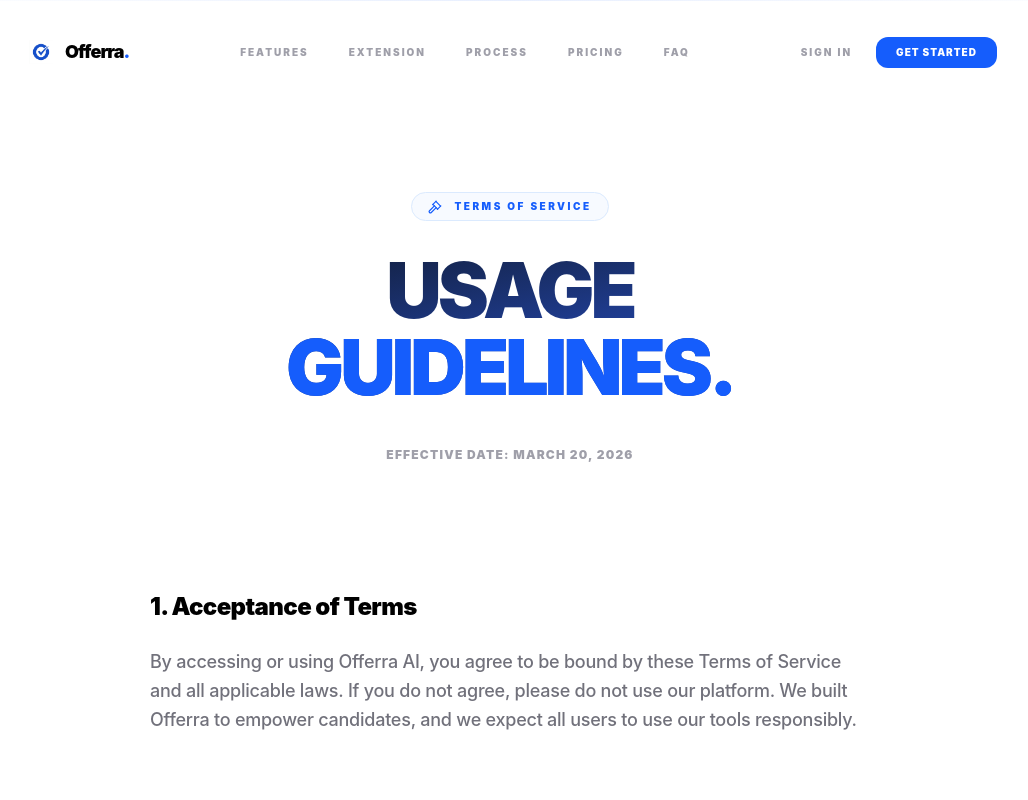
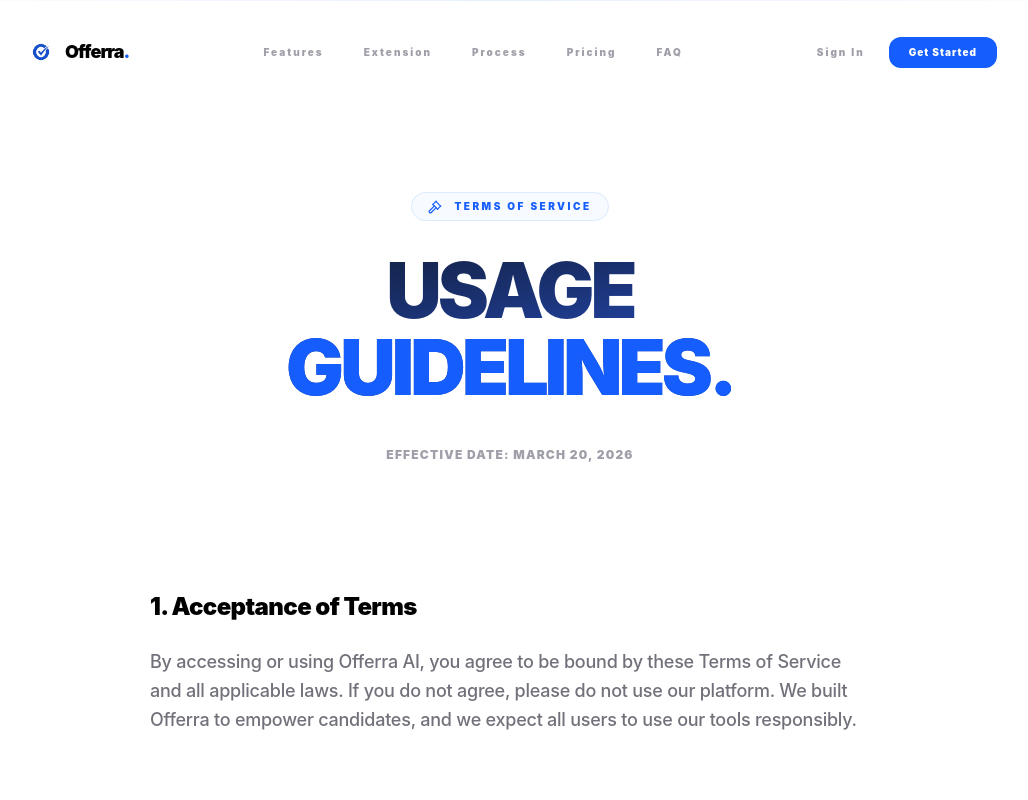
Before and after one commit to philtechphilips/offerra, a Next.js app: page /terms in a window 1280 px wide. Shown: the top 800 px of the page, without its empty margins (130-1158 px from the left). Built offline with nearby package versions, Linux system fonts and the light colour scheme.

Commit message:
feat: improved UI

```diff
--- a/app/layout.tsx
+++ b/app/layout.tsx
@@ -79,7 +79,7 @@ export const metadata: Metadata = {
     apple: "/logo.png",
   },
   verification: {
-    google: "google-site-verification-placeholder", // User should update this
+    google: "wcbzgVdh-7GAVTelACLLebn8a8ep9QlXsv4usGEgSOU",
     yandex: "yandex-verification-placeholder",
   },
   alternates: {
--- a/components/landing/Navbar.tsx
+++ b/components/landing/Navbar.tsx
@@ -32,7 +32,7 @@ export function Navbar() {
                         <Link
                             key={link.label}
                             href={link.href}
-                            className="relative text-[10px] font-black text-zinc-400 transition-colors hover:text-black uppercase tracking-[0.2em] group"
+                            className="relative text-[10px] font-black text-zinc-400 transition-colors hover:text-black tracking-[0.2em] group"
                         >
                             {link.label}
                             <span className="absolute -bottom-1 left-0 h-[1.5px] w-0 bg-blue-600 transition-all group-hover:w-full" />
@@ -45,18 +45,18 @@ export function Navbar() {
                     {isLoggedIn ? (
                         <Link
                             href="/dashboard"
-                            className="rounded-xl bg-[#1C4ED8] px-5 py-2 text-[10px] font-black text-white transition-all hover:bg-[#1e3a8a] uppercase tracking-widest active:scale-95"
+                            className="rounded-xl bg-[#1C4ED8] px-5 py-2 text-[10px] font-black text-white transition-all hover:bg-[#1e3a8a] tracking-widest active:scale-95"
                         >
                             Dashboard
                         </Link>
                     ) : (
                         <>
-                            <Link href="/login" className="text-[10px] font-black text-zinc-400 hover:text-black transition-colors uppercase tracking-[0.2em]">
+                            <Link href="/login" className="text-[10px] font-black text-zinc-400 hover:text-black transition-colors tracking-[0.2em]">
                                 Sign In
                             </Link>
                             <Link
                                 href="/signup"
-                                className="rounded-xl bg-blue-600 px-5 py-2 text-[10px] font-black text-white transition-all hover:bg-blue-700 uppercase tracking-widest active:scale-95"
+                                className="rounded-xl bg-blue-600 px-5 py-2 text-[10px] font-black text-white transition-all hover:bg-blue-700 tracking-widest active:scale-95"
                             >
                                 Get Started
                             </Link>
@@ -102,7 +102,7 @@ export function Navbar() {
                                 <Link
                                     href={link.href}
                                     onClick={() => setMobileOpen(false)}
-                                    className="block text-center text-[10px] font-black text-zinc-400 hover:text-blue-600 transition-all uppercase tracking-[0.3em] py-4 rounded-2xl hover:bg-blue-50/50"
+                                    className="block text-center text-[10px] font-black text-zinc-400 hover:text-blue-600 transition-all tracking-[0.3em] py-4 rounded-2xl hover:bg-blue-50/50"
                                 >
                                     {link.label}
                                 </Link>
@@ -119,7 +119,7 @@ export function Navbar() {
                                 <Link
                                     href="/dashboard"
                                     onClick={() => setMobileOpen(false)}
-                                    className="w-full text-center rounded-2xl bg-blue-600 px-4 py-5 text-[10px] font-black text-white hover:bg-blue-700 transition-all uppercase tracking-[0.25em] active:scale-95"
+                                    className="w-full text-center rounded-2xl bg-blue-600 px-4 py-5 text-[10px] font-black text-white hover:bg-blue-700 transition-all tracking-[0.25em] active:scale-95"
                                 >
                                     Open Dashboard
                                 </Link>
@@ -129,19 +129,19 @@ export function Navbar() {
                                         <Link
                                             href="/login"
                                             onClick={() => setMobileOpen(false)}
-                                            className="w-full text-center py-5 text-[10px] font-black text-zinc-500 hover:text-black uppercase tracking-[0.2em] border border-zinc-100 rounded-2xl bg-zinc-50 active:scale-95 transition-all"
+                                            className="w-full text-center py-5 text-[10px] font-black text-zinc-500 hover:text-black tracking-[0.2em] border border-zinc-100 rounded-2xl bg-zinc-50 active:scale-95 transition-all"
                                         >
                                             Sign In
                                         </Link>
                                         <Link
                                             href="/signup"
                                             onClick={() => setMobileOpen(false)}
-                                            className="w-full text-center rounded-2xl bg-blue-600 px-4 py-5 text-[10px] font-black text-white hover:bg-blue-700 uppercase tracking-[0.2em] active:scale-95 transition-all"
+                                            className="w-full text-center rounded-2xl bg-blue-600 px-4 py-5 text-[10px] font-black text-white hover:bg-blue-700 tracking-[0.2em] active:scale-95 transition-all"
                                         >
                                             Sign Up
                                         </Link>
                                     </div>
-                                    <p className="text-[9px] font-black text-zinc-300 text-center uppercase tracking-widest mt-2">
+                                    <p className="text-[9px] font-black text-zinc-300 text-center tracking-widest mt-2">
                                         Free to use. No Credit Card Needed.
                                     </p>
                                 </>
```
